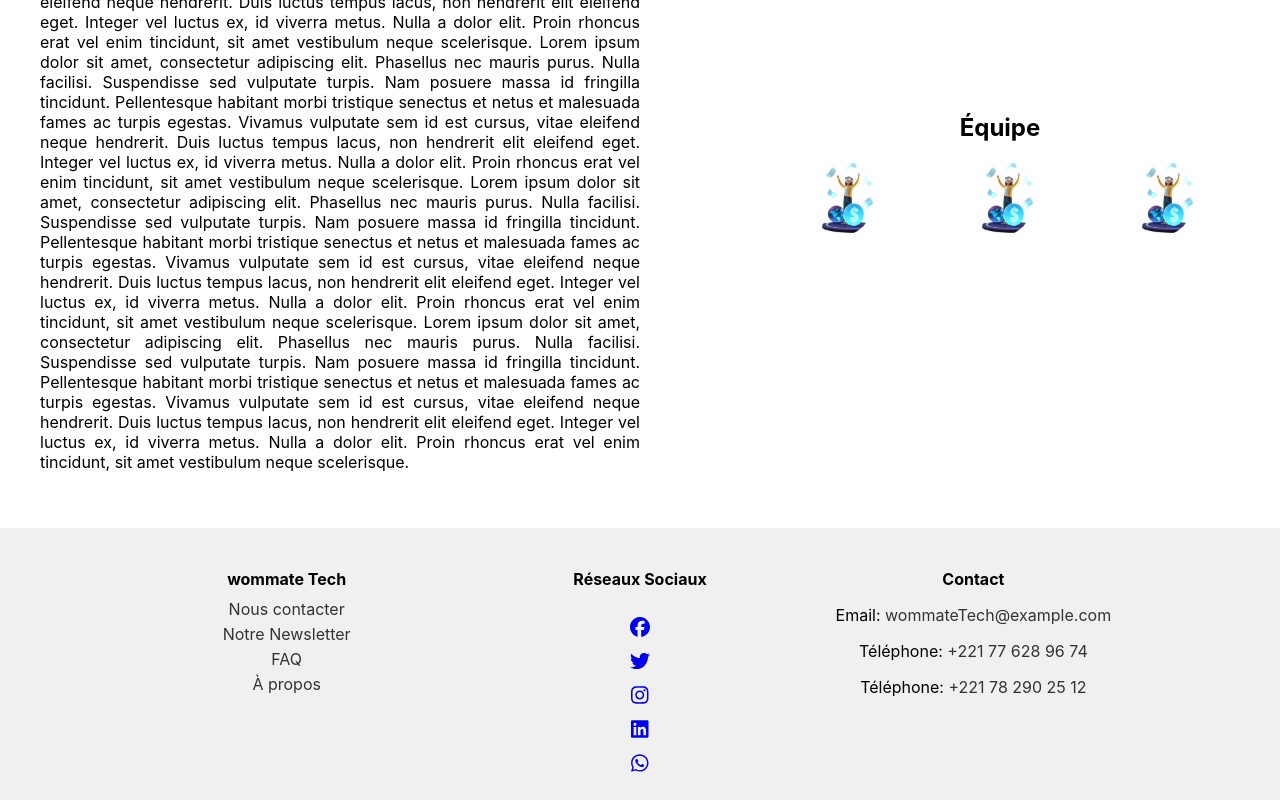
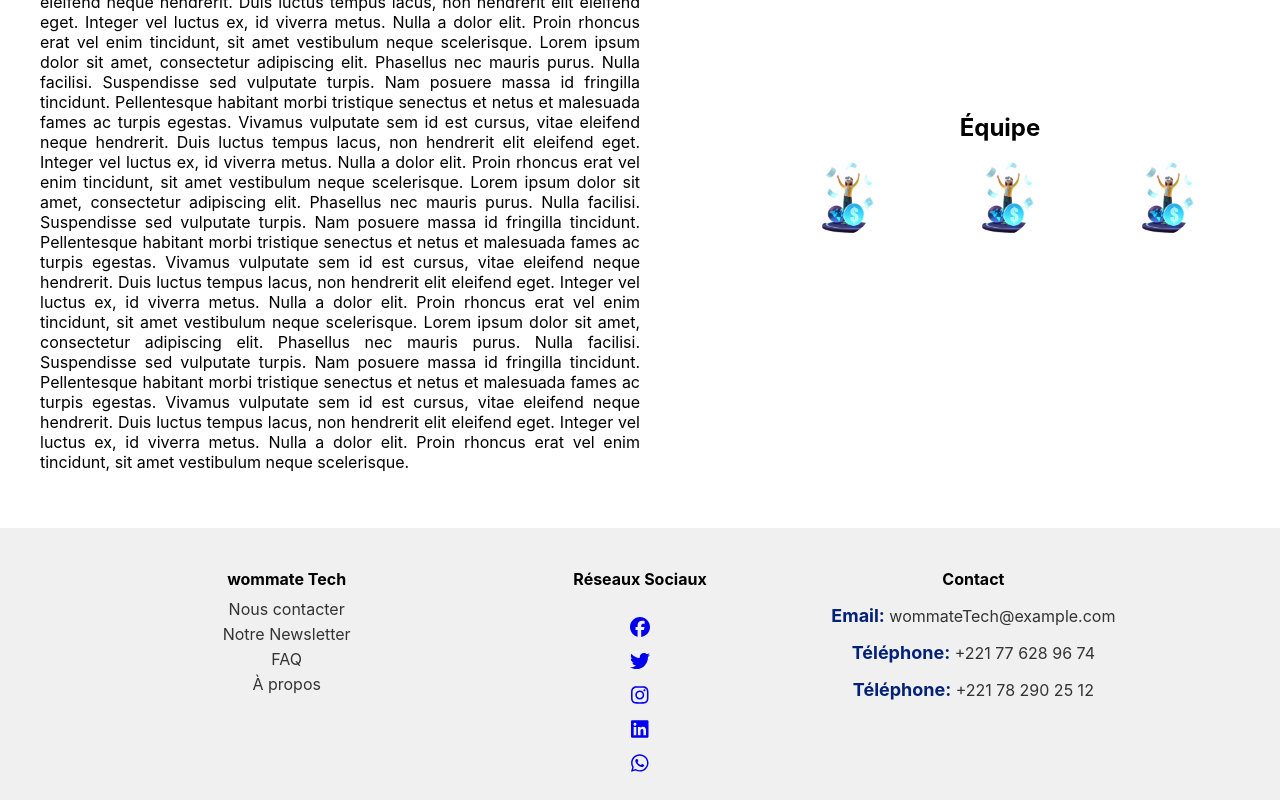
Before and after one commit to Wommate/wommate-web-site, a React (Create React App) app: page / in a window 1280 px wide. Shown: the part 1354-2154 px from the top of the page. Built offline with nearby package versions, Linux system fonts and the light colour scheme.

Commit message:
footer ok

```diff
--- a/src/components/Footer/Footer.css
+++ b/src/components/Footer/Footer.css
@@ -68,3 +68,9 @@
   color: #333;
   text-decoration: none;
 }
+
+.txtLab{
+  color: #022179;
+  font-size: large;
+  font-weight: bold;
+}
--- a/src/components/Footer/Footer.js
+++ b/src/components/Footer/Footer.js
@@ -73,13 +73,13 @@ const Footer = () => {
         <div className="footer-section">
           <h4>Contact</h4>
           <p>
-            Email: <a href="mailto:wommateTech@example.com">wommateTech@example.com</a>
+            <span className='txtLab'>Email:</span> <a href="mailto:wommateTech@example.com">wommateTech@example.com</a>
           </p>
           <p>
-            Téléphone: <a href="tel:+221776289674">+221 77 628 96 74</a>
+          <span className='txtLab'>Téléphone:</span> <a href="tel:+221776289674">+221 77 628 96 74</a>
           </p>
           <p>
-            Téléphone: <a href="tel:+221782902512">+221 78 290 25 12</a>
+          <span className='txtLab'>Téléphone:</span> <a href="tel:+221782902512">+221 78 290 25 12</a>
           </p>
 
         </div>
```
